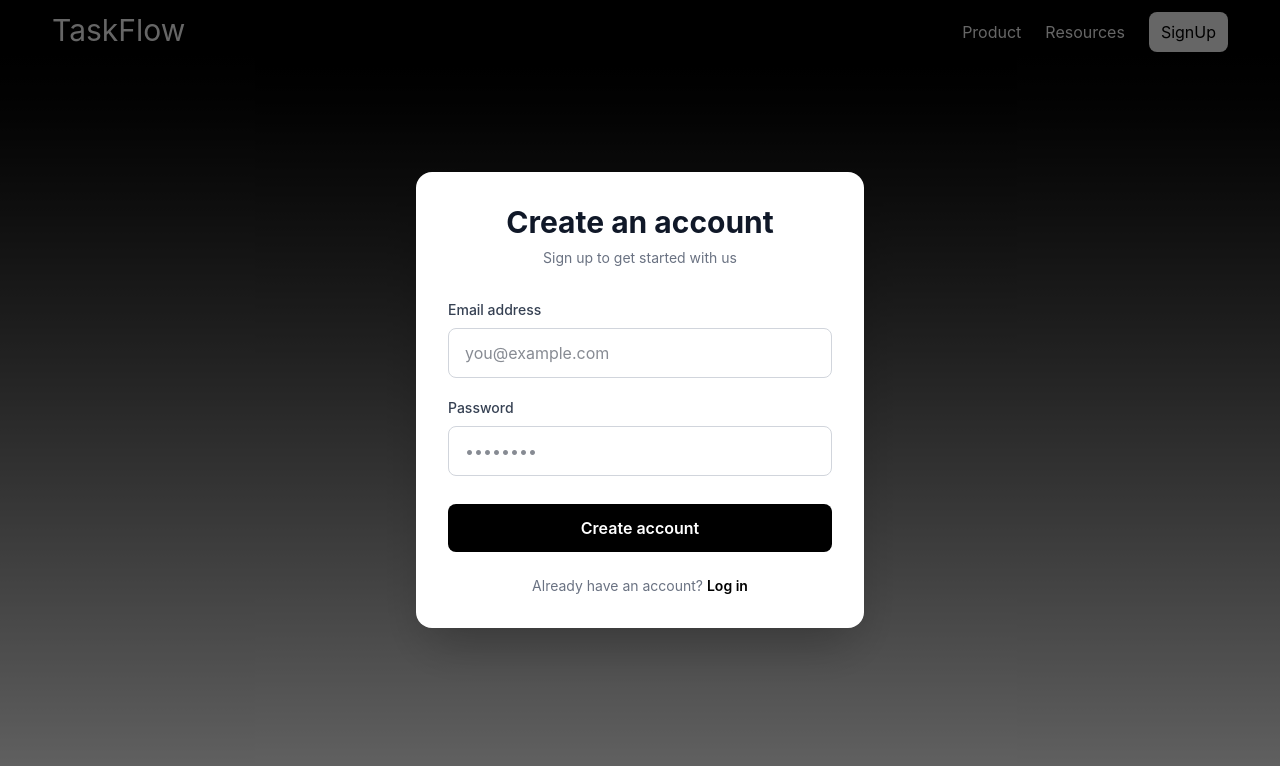
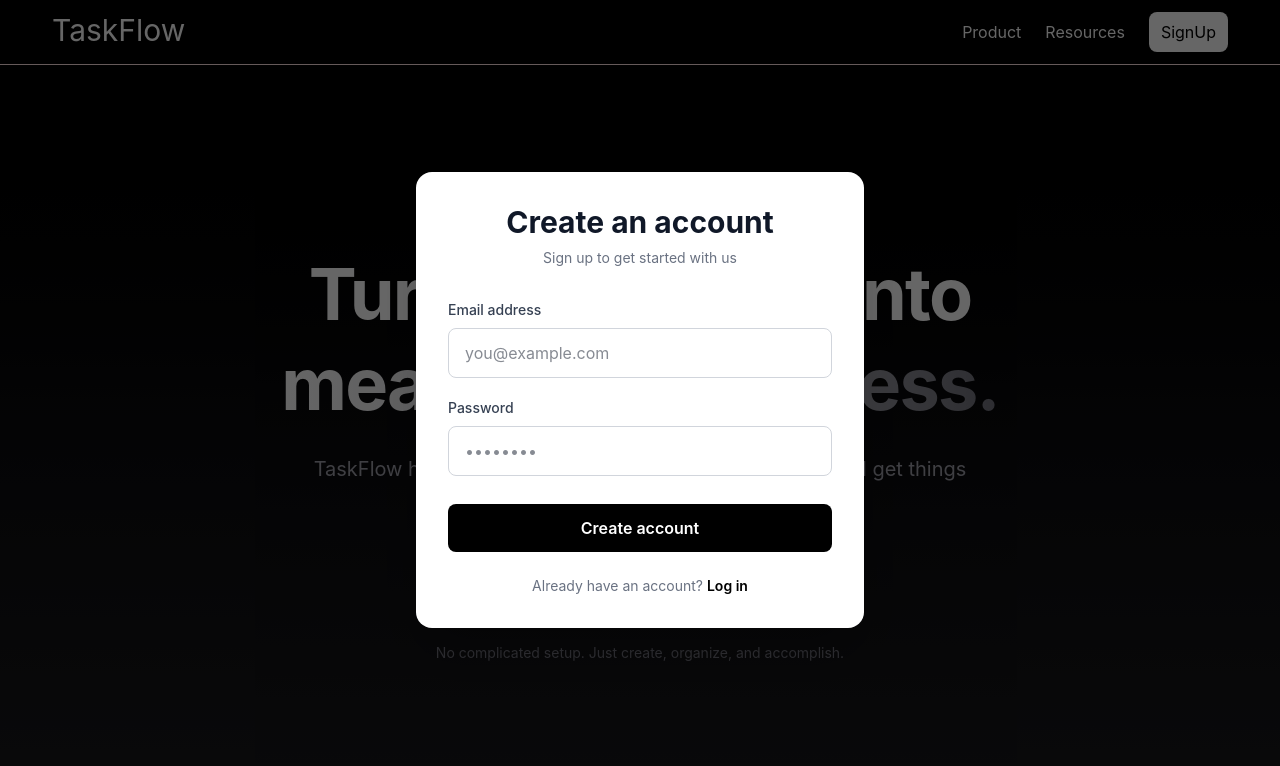
Before and after one commit to psshrijith/TaskFlow, a React (Vite) app: page / in a window 1280 px wide. Both pictures are taken after a click on the button "SignUp". Shown: the top 766 px of the page. Built offline with nearby package versions, Linux system fonts and the light colour scheme.

Commit message:
feat(taskFlow): added the overlay

```diff
--- a/src/Pages/LandingPage.tsx
+++ b/src/Pages/LandingPage.tsx
@@ -1,17 +1,60 @@
-import {useState} from 'react';
-import NavBar from '../components/NavBar';
-import Signup from '../components/SignUp';
+import { useState } from "react";
+import NavBar from "../components/NavBar";
+import Signup from "../components/SignUp";
 
 const LandingPage = () => {
+    const [openForm, setOpenForm] = useState(false);
 
-  const [openForm, setOpenForm] = useState(false);
+    return (
+        <div className="min-h-screen w-full bg-linear-to-b from-black via-zinc-950 to-zinc-900 text-white">
+            <NavBar setOpenForm={setOpenForm} />
 
-  return (
-    <div className="flex h-screen w-full bg-linear-to-b from-black to-white">
-      <NavBar setOpenForm={setOpenForm}/>
-      <Signup openForm={openForm}/>
-    </div>
-  );
+            <main className="flex min-h-[calc(100vh-80px)] items-center justify-center px-6">
+                <div className="mx-auto flex max-w-6xl flex-col items-center text-center">
+
+                    <div className="mb-6 rounded-full border border-white/10 bg-white/5 px-4 py-2 text-sm text-zinc-300 backdrop-blur">
+                        ✨ Simple task management for everyone
+                    </div>
+
+                    <h1 className="max-w-4xl text-5xl font-bold leading-tight tracking-tight sm:text-6xl md:text-7xl">
+                        Turn your ideas into
+                        <span className="block bg-linear-to-r from-white via-zinc-300 to-zinc-500 bg-clip-text text-transparent">
+                            meaningful progress.
+                        </span>
+                    </h1>
+
+                    <p className="mt-6 max-w-2xl text-lg leading-8 text-zinc-400 sm:text-xl">
+                        TaskFlow helps you organize your work, stay focused,
+                        and get things done without the unnecessary complexity.
+                    </p>
+
+                    <div className="mt-10 flex flex-col gap-4 sm:flex-row">
+                        <button
+                            onClick={() => setOpenForm(true)}
+                            className="rounded-xl bg-white px-7 py-3.5 font-semibold text-black shadow-lg transition hover:-translate-y-0.5 hover:bg-zinc-200"
+                        >
+                            Get started →
+                        </button>
+
+                        <button
+                            className="rounded-xl border border-white/15 bg-white/5 px-7 py-3.5 font-semibold text-white backdrop-blur transition hover:bg-white/10"
+                        >
+                            Explore TaskFlow
+                        </button>
+                    </div>
+
+                    <p className="mt-8 text-sm text-zinc-500">
+                        No complicated setup. Just create, organize, and accomplish.
+                    </p>
+                </div>
+            </main>
+
+            <Signup
+                openForm={openForm}
+                setOpenForm={setOpenForm}
+            />
+        </div>
+    );
 };
 
 export default LandingPage;
--- a/src/components/SignUp.tsx
+++ b/src/components/SignUp.tsx
@@ -1,10 +1,8 @@
 import { useState } from "react";
 
-interface SignupInterface{
-    openForm: boolean;
-}
 
-const Signup = ({ openForm }:SignupInterface)  => {
+
+const Signup = ({ openForm, setOpenForm })  => {
     const [email, setEmail] = useState("");
     const [password, setPassword] = useState("");
 
@@ -14,12 +12,18 @@ const Signup = ({ openForm }:SignupInterface)  => {
         window.location.href = "https://www.google.com";
     };
 
+    const handleOverlay = (event) => {
+        if(event.target === event.currentTarget){
+            setOpenForm(false);
+        }
+    }
+
     if (!openForm) {
         return null;
     }
 
     return (
-        <div className="fixed inset-0 z-50 flex items-center justify-center bg-black/60">
+        <div className="fixed inset-0 z-50 flex items-center justify-center bg-black/60" onClick={handleOverlay}>
             <div className="w-full max-w-md rounded-2xl bg-white p-8 shadow-2xl">
 
                 <div className="mb-8 text-center">
```
